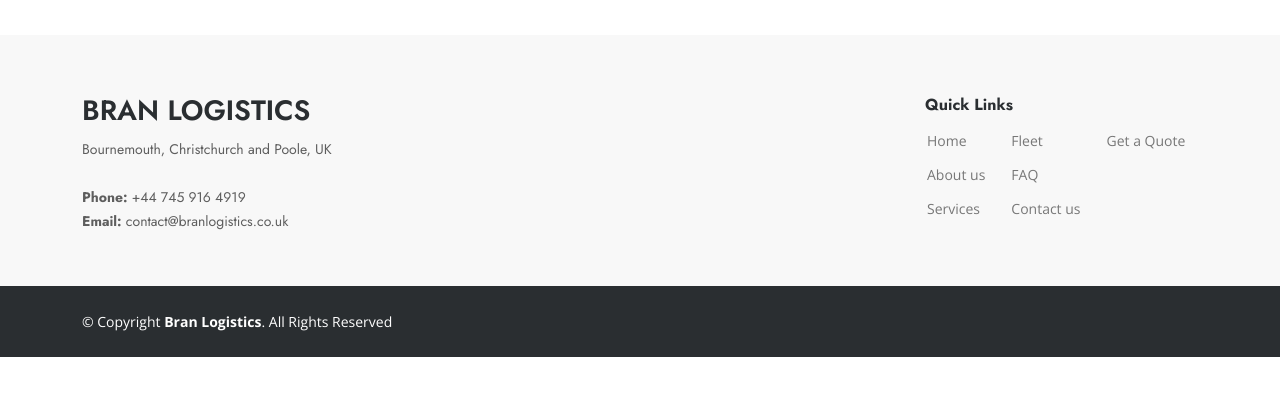
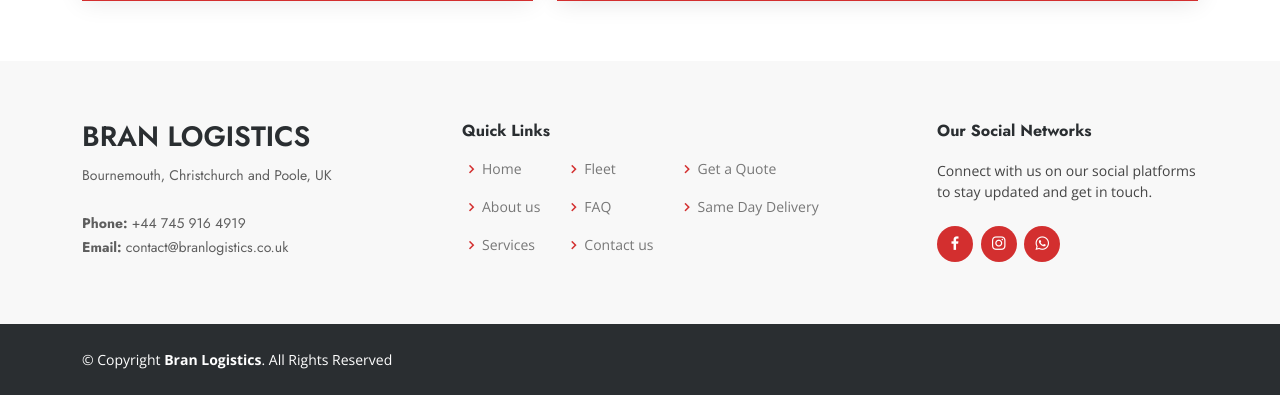
Before and after one commit to polly-rm/bran, a Django app: page / in a window 1280 px wide. Shown: the part 4613-5008 px from the top of the page. Before the commit the page ends 4970 px from the top, so only its background shows below. Run offline with Django 4.2, Linux system fonts and the light colour scheme; some libraries are stand-ins or nearby versions.

Commit message:
Update index page, navigation and footer

```diff
--- a/assets/vendor/bootstrap-icons/custom-bootstrap-icons.css
+++ b/assets/vendor/bootstrap-icons/custom-bootstrap-icons.css
@@ -34,3 +34,11 @@
 .bi-trash::before {
     content: "\f5de";
 }
+
+.bi-list::before {
+    content: "\f479";
+}
+
+.bi-x::before {
+    content: "\f62a";
+}
--- a/assets/vendor/boxicons/css/custom-boxicons.css
+++ b/assets/vendor/boxicons/css/custom-boxicons.css
@@ -59,3 +59,19 @@
 .bx-chevron-up:before {
     content: "\e9b9";
 }
+
+.bx-chevron-right:before {
+    content: "\e9b2"
+}
+
+.bxl-whatsapp:before {
+    content: "\eed2";
+}
+
+.bxl-facebook:before {
+    content: "\ee81";
+}
+
+.bxl-instagram:before {
+    content: "\ee93";
+}
--- a/templates/_partials/footer.html
+++ b/templates/_partials/footer.html
@@ -5,8 +5,8 @@
 <footer id="footer">
     <div class="footer-top" style="background-color: var(--light-grey)">
         <div class="container">
-            <div class="row d-flex justify-content-between">
-                <div class="col-lg-6 col-md-6 footer-contact">
+            <div class="row">
+                <div class="col-lg-4 col-md-6 footer-contact">
                     {#                    <a href="{% url 'index' %}" class="logo me-auto">#}
                     {#                        <img id="logo" src="{% static 'img/logo-new.png' %}" alt="logo" class="img-fluid" width="180">#}
                     {#                    </a>#}
@@ -18,8 +18,7 @@
                                                    style="color: #5e5e5e;">contact@branlogistics.co.uk</a><br>
                     </p>
                 </div>
-                <div class="col-lg-6 col-md-6 d-flex justify-content-end mobile-flex-column" style="column-gap: 100px">
-                    <div class="col-lg-6 col-md-6 footer-links">
+                <div class="col-lg-5 col-md-6 footer-links">
                     <h4>Quick Links</h4>
                     <div class="d-flex gap-4">
                         <ul>
@@ -37,9 +36,23 @@
                                 us</a></li>
                         </ul>
                         <ul>
-                                <li><i class="bx bx-chevron-right"></i> <a href="{% url 'quotes:get-a-quote' %}">Get a Quote</a></li>
+                            <li><i class="bx bx-chevron-right"></i> <a href="{% url 'quotes:get-a-quote' %}">Get a
+                                Quote</a></li>
+                            <li><i class="bx bx-chevron-right"></i> <a href="{% url 'same-day-delivery' %}">Same Day
+                                Delivery</a></li>
                         </ul>
                     </div>
+                </div>
+                <div class="col-lg-3 col-md-6 footer-links">
+                    <h4>Our Social Networks</h4>
+                    <p>Connect with us on our social platforms to stay updated and get in touch.</p>
+                    <div class="social-links mt-4">
+                        <a href="https://www.facebook.com/profile.php?id=100087377934892" target="_blank" rel="noopener"
+                           class="facebook"><i class="bx bxl-facebook"></i></a>
+                        <a href="https://www.instagram.com/branlogistics/" class="instagram" target="_blank"
+                           rel="noopener"><i class="bx bxl-instagram"></i></a>
+                        <a href="https://wa.me/447459164919" class="whatsapp" target="_blank" rel="noopener"><i
+                                class="bx bxl-whatsapp"></i></a>
                     </div>
                 </div>
             </div>
--- a/templates/_partials/navigation.html
+++ b/templates/_partials/navigation.html
@@ -4,7 +4,7 @@
 <!-- Navbar -->
 <nav id="navbar" class="navbar">
     <ul>
-        <li><a class="nav-link scrollto active" href="{% url 'index' %}#hero">Home</a></li>
+        <li><a class="nav-link scrollto" href="{% url 'index' %}#hero">Home</a></li>
         <li><a class="nav-link scrollto" href="{% url 'index' %}#about">About</a></li>
         <li><a class="nav-link scrollto" href="{% url 'index' %}#services">Services</a></li>
         <li><a class="nav-link   scrollto" href="{% url 'index' %}#portfolio">Fleet</a></li>
--- a/templates/index.html
+++ b/templates/index.html
@@ -78,6 +78,12 @@
                             <li><i class="ri-check-double-line"></i> Two-person collection and delivery for larger,
                                 heavier items.
                             </li>
+                            <li><i class="ri-check-double-line"></i> ADR-certified vehicles for transporting hazardous
+                                goods safely.
+                            </li>
+                            <li><i class="ri-check-double-line"></i> Tail lift-equipped vans for easy loading and
+                                unloading.
+                            </li>
                         </ul>
                     </div>
                     <div class="col-lg-6 pt-4 pt-lg-0">
@@ -126,15 +132,22 @@
                 </div>
 
                 <div class="row">
-                    <div class="col-xl-3 col-md-6 d-flex align-items-stretch" data-aos="zoom-in" data-aos-delay="100">
-                        <div class="icon-box">
-                            <div class="icon"><i class="bx bxs-package"></i></div>
-                            <h3 class="service-title">Urgent Same or Next Day Delivery</h3>
-                            <p>Need your package delivered fast? With our Express Same Day Delivery, we’ll ensure your
-                                shipment reaches its destination before the day ends. Contact us now, and our team will
-                                handle everything to make sure your delivery is completed quickly and efficiently.</p>
-                        </div>
+                    <div class="col-xl-3 col-md-6 d-flex align-items-stretch" data-aos="zoom-in"
+                         data-aos-delay="100">
+                        <a href="{% url 'same-day-delivery' %}" style="color: #444;">
+                            <div class="icon-box">
+                                <div class="icon"><i class="bx bxs-package"></i></div>
+                                <h3 class="service-title">Urgent Same or Next Day Delivery</h3>
+                                <p>Need your package delivered fast? With our Express Same Day Delivery, we’ll ensure
+                                    your
+                                    shipment reaches its destination before the day ends. Contact us now, and our team
+                                    will
+                                    handle everything to make sure your delivery is completed quickly and
+                                    efficiently.</p>
+                            </div>
+                        </a>
                     </div>
+
 
                     <div class="col-xl-3 col-md-6 d-flex align-items-stretch mt-4 mt-md-0" data-aos="zoom-in"
                          data-aos-delay="200">
@@ -474,8 +487,10 @@
 
                             <div class="phone">
                                 <i class="bi bi-phone"></i>
-                                <h4>Call:</h4>
-                                <p>+44 745 916 4919</p>
+                                <h4>Call or WhatsApp:</h4>
+                                <p><a style="color: var(--dark-grey);" class="email-link"
+                                      href="https://wa.me/447459164919" target="_blank" rel="noopener">+44 745 916
+                                    4919</a></p>
                             </div>
 
                             <iframe src="https://www.google.com/maps/embed?pb=!1m14!1m8!1m3!1d10659.719154679498!2d-1.8785!3d50.720806!3m2!1i1024!2i768!4f13.1!3m3!1m2!1s0x4873a1743afcbfa3%3A0x9c4cbf60fbb71e96!2sBournemouth%2C%20UK!5e0!3m2!1sen!2sbg!4v1539943755621"
```
Lines whose indentation alone changed are shown as unchanged.
